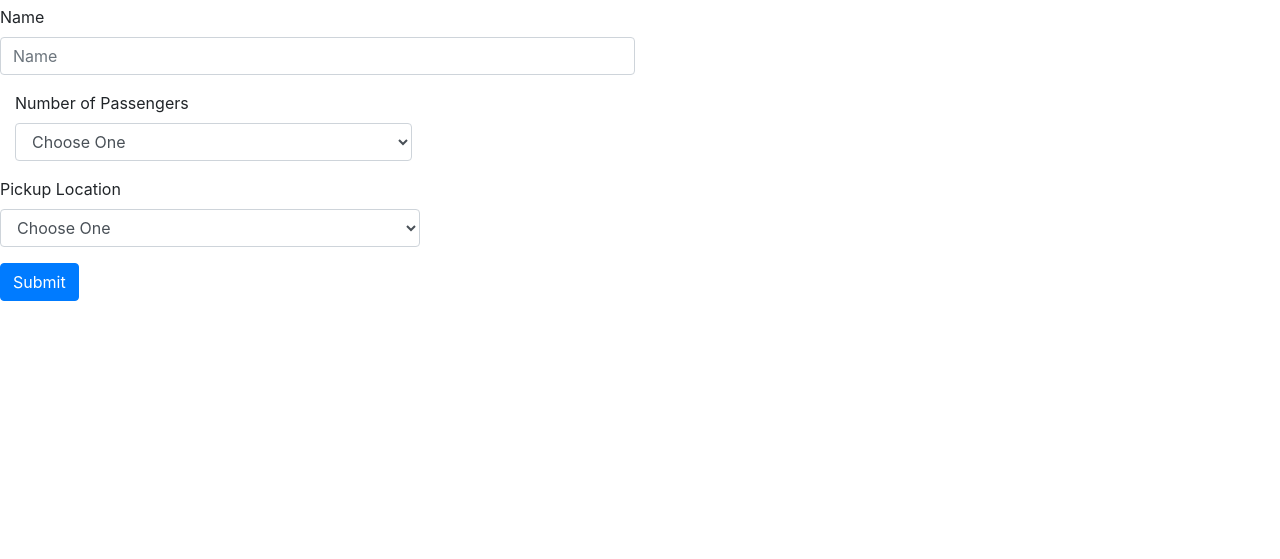
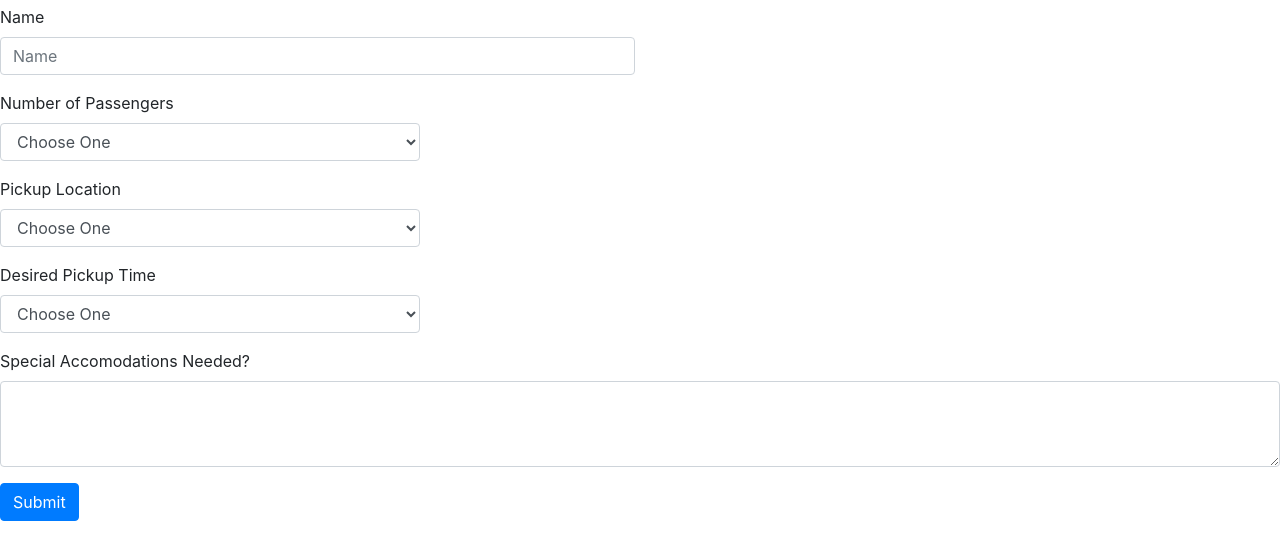
Before and after one commit to nicktamburro/busSystemDemo, a plain HTML site: page what.html in a window 1280 px wide. Shown: the part 51-610 px from the top of the page. Drawn offline with nearby package versions, Linux system fonts and the light colour scheme.

Commit message:
more form

```diff
--- a/what.html
+++ b/what.html
@@ -9,14 +9,16 @@
 
 <!--OH we should do if you're coming TO or FROM the casino-->
 
+<!--fix this, it still thinks it wants email-->
 <form>
   <div class="form-row">
     <div class="form-group col-md-6">
-      <label for="inputEmail4">Name</label>
+      <label for="">Name</label>
       <input type="email" class="form-control" id="inputEmail4" placeholder="Name">
     </div>
   </div>
 
+<div class="form-row">
   <div class="form-group col-md-4">
       <label for="inputState">Number of Passengers</label>
       <select id="inputState" class="form-control">
@@ -29,6 +31,7 @@
         <option>6</option>
       </select>
     </div>
+   </div>
 
 
   <div class="form-row">
@@ -43,6 +46,23 @@
     </div>
   </div>
 
+  <div class="form-row">
+    <div class="form-group col-md-4">
+      <label for="inputState">Desired Pickup Time</label>
+      <select id="inputState" class="form-control">
+        <option selected>Choose One</option>
+        <option>8</option>
+        <option>9</option>
+        <option>10</option>
+      </select>
+    </div>
+  </div>
+
+  <div class="form-group">
+    <label for="exampleFormControlTextarea1">Special Accomodations Needed?</label>
+    <textarea class="form-control" id="exampleFormControlTextarea1" rows="3"></textarea>
+  </div>
+
   <button type="submit" class="btn btn-primary">Submit</button>
 </form>
 
```
